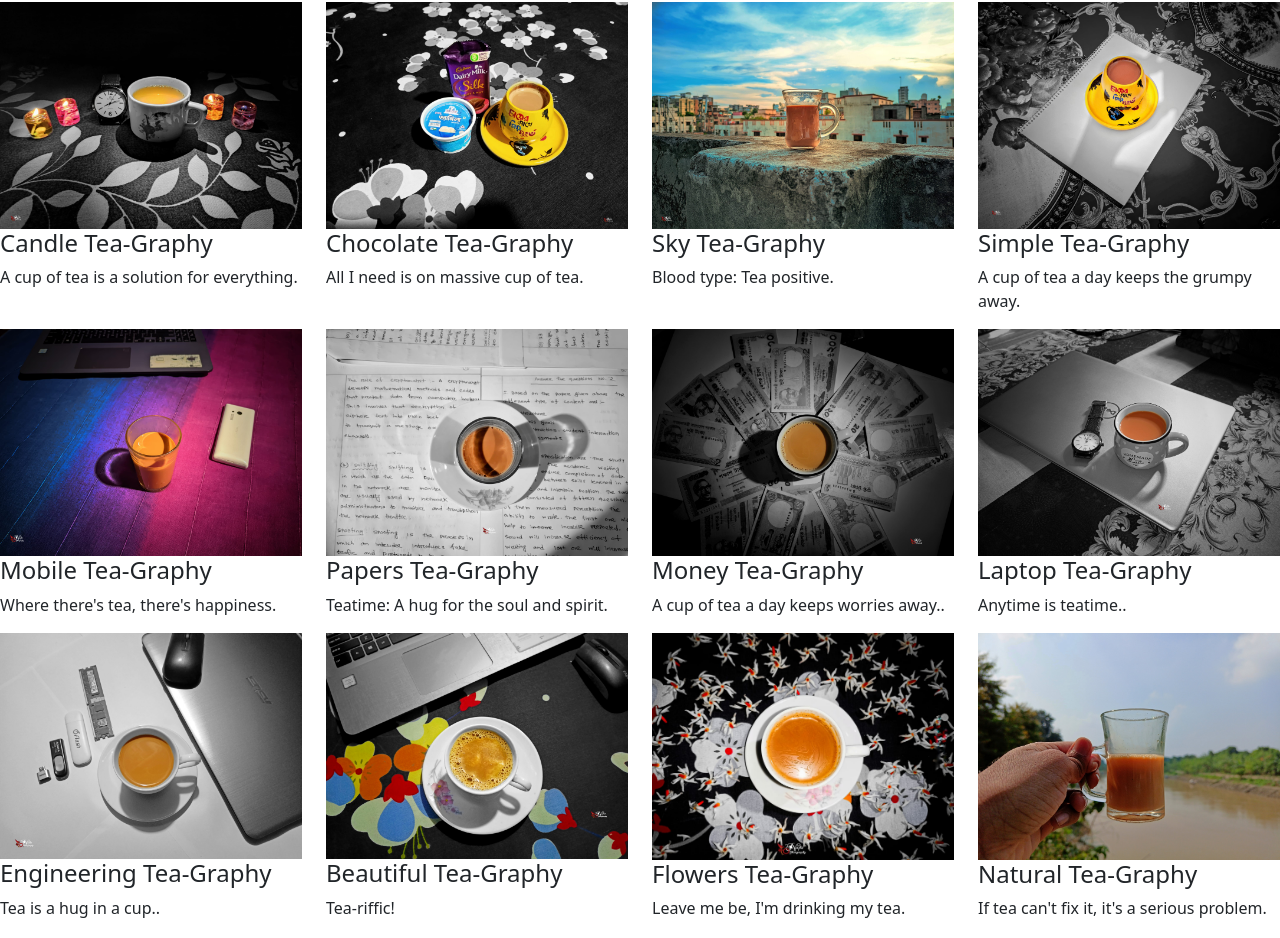
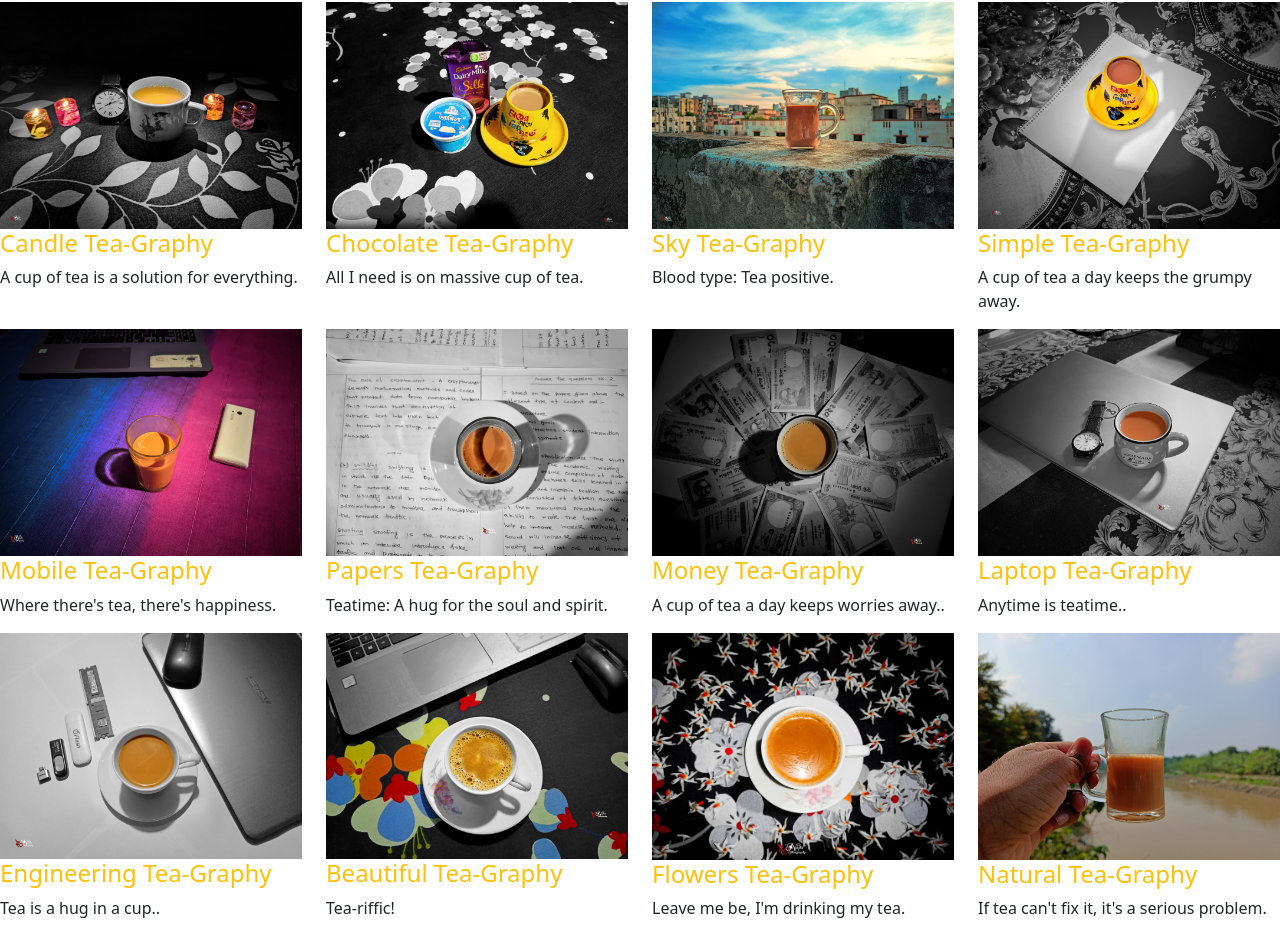
Before and after one commit to Nafis-Fahim50/Tea-blog, a plain HTML site: page index.html in a window 1280 px wide. Shown: the part 62-1000 px from the top of the page. Drawn offline with nearby package versions, Linux system fonts and the light colour scheme.

Commit message:
change font-color

```diff
--- a/index.html
+++ b/index.html
@@ -14,62 +14,62 @@
         <div class="row">
             <div class="col-12 col-sm-6 col-md-4 col-lg-3">
                 <img class="img-fluid"src="image/tea/tea-1.jpg" alt="">
-                <h4>Candle Tea-Graphy</h4>
+                <h4 class="text-warning">Candle Tea-Graphy</h4>
                 <p>A cup of tea is a solution for everything.</p>
             </div>
             <div class="col-12 col-sm-6 col-md-4 col-lg-3">
                 <img class="img-fluid"src="image/tea/tea-2.jpg" alt="">
-                <h4>Chocolate Tea-Graphy</h4>
+                <h4 class="text-warning">Chocolate Tea-Graphy</h4>
                 <p>All I need is on massive cup of tea.</p>
             </div>
             <div class="col-12 col-sm-6 col-md-4 col-lg-3">
                 <img class="img-fluid"src="image/tea/tea-3.jpg" alt="">
-                <h4>Sky Tea-Graphy</h4>
+                <h4 class="text-warning">Sky Tea-Graphy</h4>
                 <p>Blood type: Tea positive.</p>
             </div>
             <div class="col-12 col-sm-6 col-md-4 col-lg-3">
                 <img class="img-fluid"src="image/tea/tea-4.jpg" alt="">
-                <h4>Simple Tea-Graphy</h4>
+                <h4 class="text-warning">Simple Tea-Graphy</h4>
                 <p>A cup of tea a day keeps the grumpy away.</p>
             </div>
             <div class="col-12 col-sm-6 col-md-4 col-lg-3">
                 <img class="img-fluid"src="image/tea/tea-5.jpg" alt="">
-                <h4>Mobile Tea-Graphy</h4>
+                <h4 class="text-warning">Mobile Tea-Graphy</h4>
                 <p>Where there's tea, there's happiness.</p>
             </div>
             <div class="col-12 col-sm-6 col-md-4 col-lg-3">
                 <img class="img-fluid"src="image/tea/tea-6.jpg" alt="">
-                <h4>Papers Tea-Graphy</h4>
+                <h4 class="text-warning">Papers Tea-Graphy</h4>
                 <p>Teatime: A hug for the soul and spirit.</p>
             </div>
             <div class="col-12 col-sm-6 col-md-4 col-lg-3">
                 <img class="img-fluid"src="image/tea/tea-7.jpg" alt="">
-                <h4>Money Tea-Graphy</h4>
+                <h4 class="text-warning">Money Tea-Graphy</h4>
                 <p>A cup of tea a day keeps worries away..</p>
             </div>
             <div class="col-12 col-sm-6 col-md-4 col-lg-3">
                 <img class="img-fluid"src="image/tea/tea-8.jpg" alt="">
-                <h4>Laptop Tea-Graphy</h4>
+                <h4 class="text-warning">Laptop Tea-Graphy</h4>
                 <p>Anytime is teatime..</p>
             </div>
             <div class="col-12 col-sm-6 col-md-4 col-lg-3">
                 <img class="img-fluid"src="image/tea/tea-9.jpg" alt="">
-                <h4>Engineering Tea-Graphy</h4>
+                <h4 class="text-warning">Engineering Tea-Graphy</h4>
                 <p>Tea is a hug in a cup..</p>
             </div>
             <div class="col-12 col-sm-6 col-md-4 col-lg-3">
                 <img class="img-fluid"src="image/tea/tea-10.jpg" alt="">
-                <h4>Beautiful Tea-Graphy</h4>
+                <h4 class="text-warning">Beautiful Tea-Graphy</h4>
                 <p>Tea-riffic!</p>
             </div>
             <div class="col-12 col-sm-6 col-md-4 col-lg-3">
                 <img class="img-fluid"src="image/tea/tea-11.jpg" alt="">
-                <h4>Flowers Tea-Graphy</h4>
+                <h4 class="text-warning">Flowers Tea-Graphy</h4>
                 <p>Leave me be, I'm drinking my tea.</p>
             </div>
             <div class="col-12 col-sm-6 col-md-4 col-lg-3">
                 <img class="img-fluid"src="image/tea/tea-12.jpg" alt="">
-                <h4>Natural Tea-Graphy</h4>
+                <h4 class="text-warning">Natural Tea-Graphy</h4>
                 <p>If tea can't fix it, it's a serious problem.</p>
             </div>
         </div>
```
